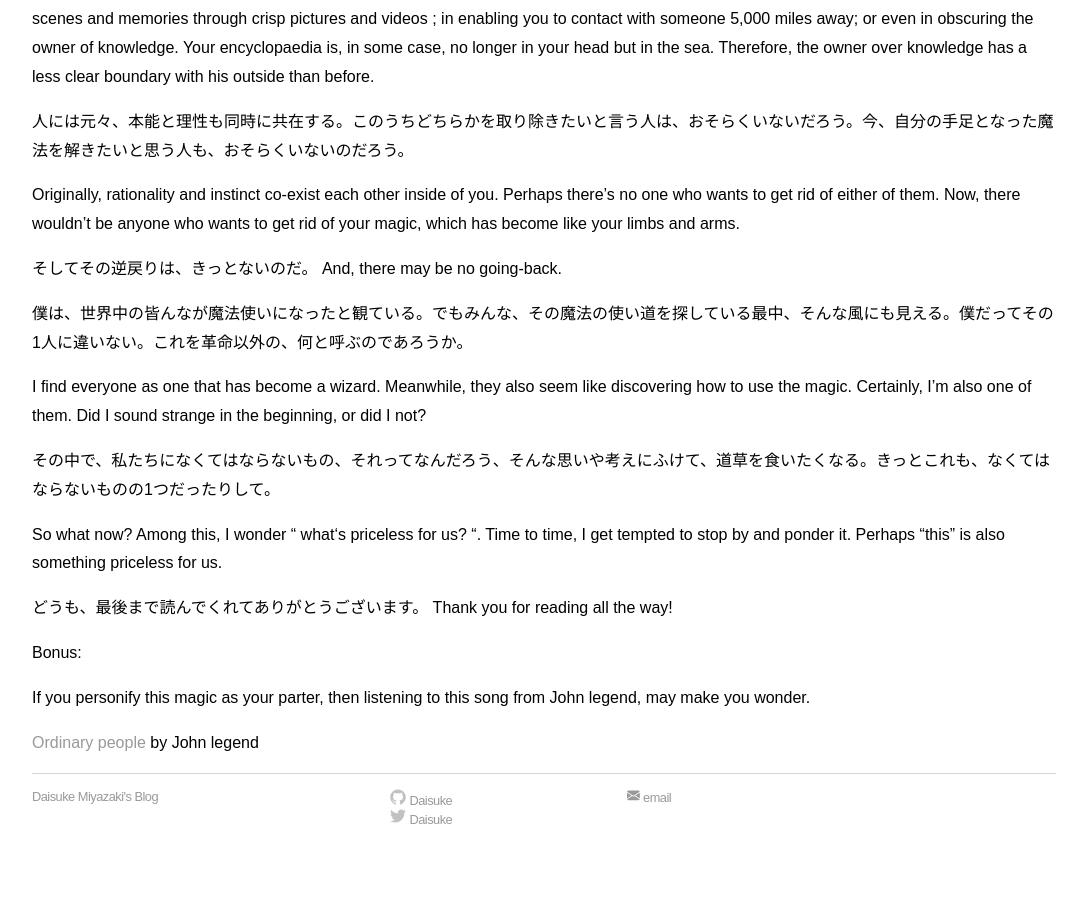
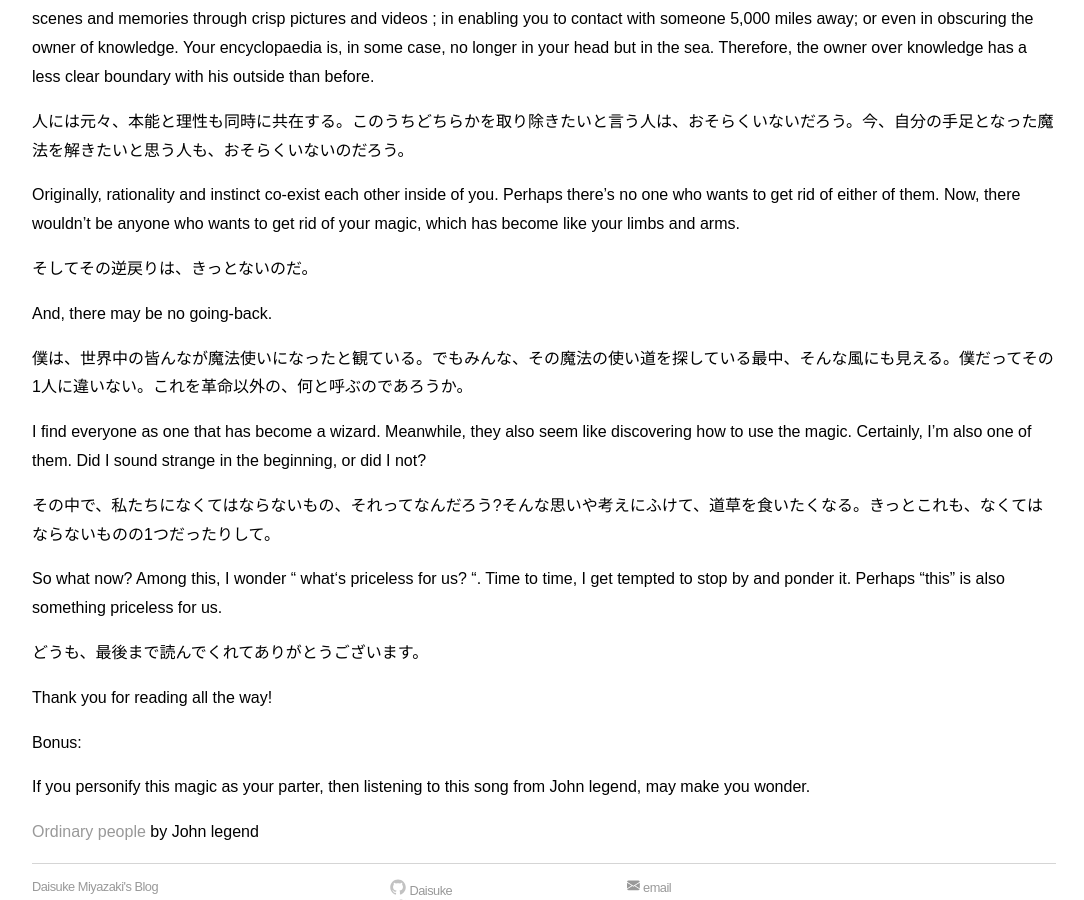
Before and after one commit to DaisukeMiyazaki/DaisukeMiyazaki.github.io, a Jekyll site: the page built from _posts/2020-01-20-daisuke-site-launched.md, in a window 1280 px wide and 900 px high, scrolled down 987 px. Shown: the whole window, without its empty margins (96-1180 px from the left). Built offline with Jekyll 4.4.1, drawn with Linux system fonts in a browser that asks for light colours; comment, search, counter and statistics services are not loaded; before the commit the page ends 1851 px from its top, so only the background shows below that.

Commit message:
fixed style

```diff
--- a/_posts/2020-01-20-daisuke-site-launched.md
+++ b/_posts/2020-01-20-daisuke-site-launched.md
@@ -37,17 +37,19 @@ Amid of them, there’s a thing that you reach your hand to, unconsciously. The
 Originally, rationality and instinct co-exist each other inside of you. Perhaps there’s no one who wants to get rid of either of them. Now, there wouldn’t be anyone who wants to get rid of your magic, which has become like your limbs and arms.
 
 そしてその逆戻りは、きっとないのだ。
+
 And, there may be no going-back.
 
 僕は、世界中の皆んなが魔法使いになったと観ている。でもみんな、その魔法の使い道を探している最中、そんな風にも見える。僕だってその1人に違いない。これを革命以外の、何と呼ぶのであろうか。
 
 I find everyone as one that has become a wizard. Meanwhile, they also seem like discovering how to use the magic. Certainly, I’m also one of them. Did I sound strange in the beginning, or did I not?
 
-その中で、私たちになくてはならないもの、それってなんだろう、そんな思いや考えにふけて、道草を食いたくなる。きっとこれも、なくてはならないものの1つだったりして。
+その中で、私たちになくてはならないもの、それってなんだろう?そんな思いや考えにふけて、道草を食いたくなる。きっとこれも、なくてはならないものの1つだったりして。
 
 So what now? Among this, I wonder “ what‘s priceless for us? ". Time to time, I get tempted to stop by and ponder it. Perhaps “this” is also something priceless for us.
 
 どうも、最後まで読んでくれてありがとうございます。
+
 Thank you for reading all the way!
 
 
```
